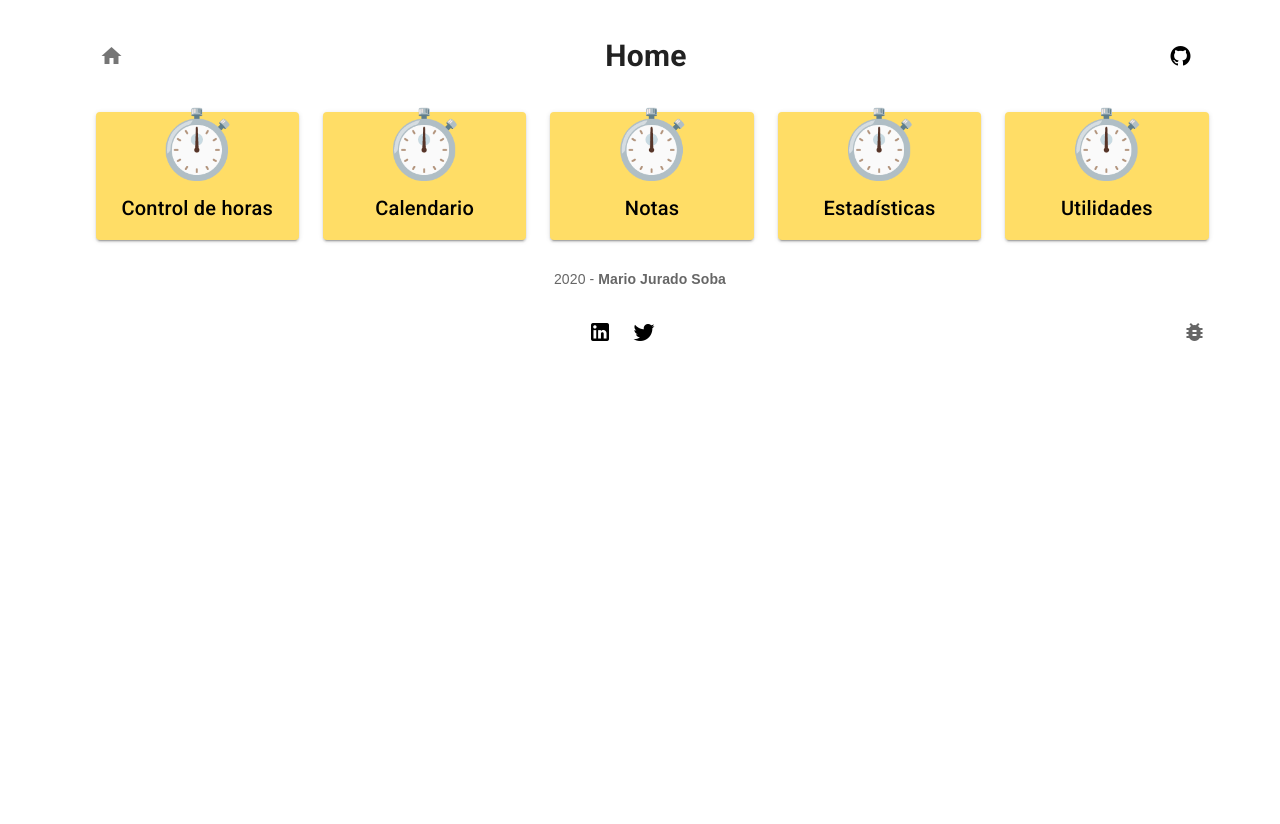
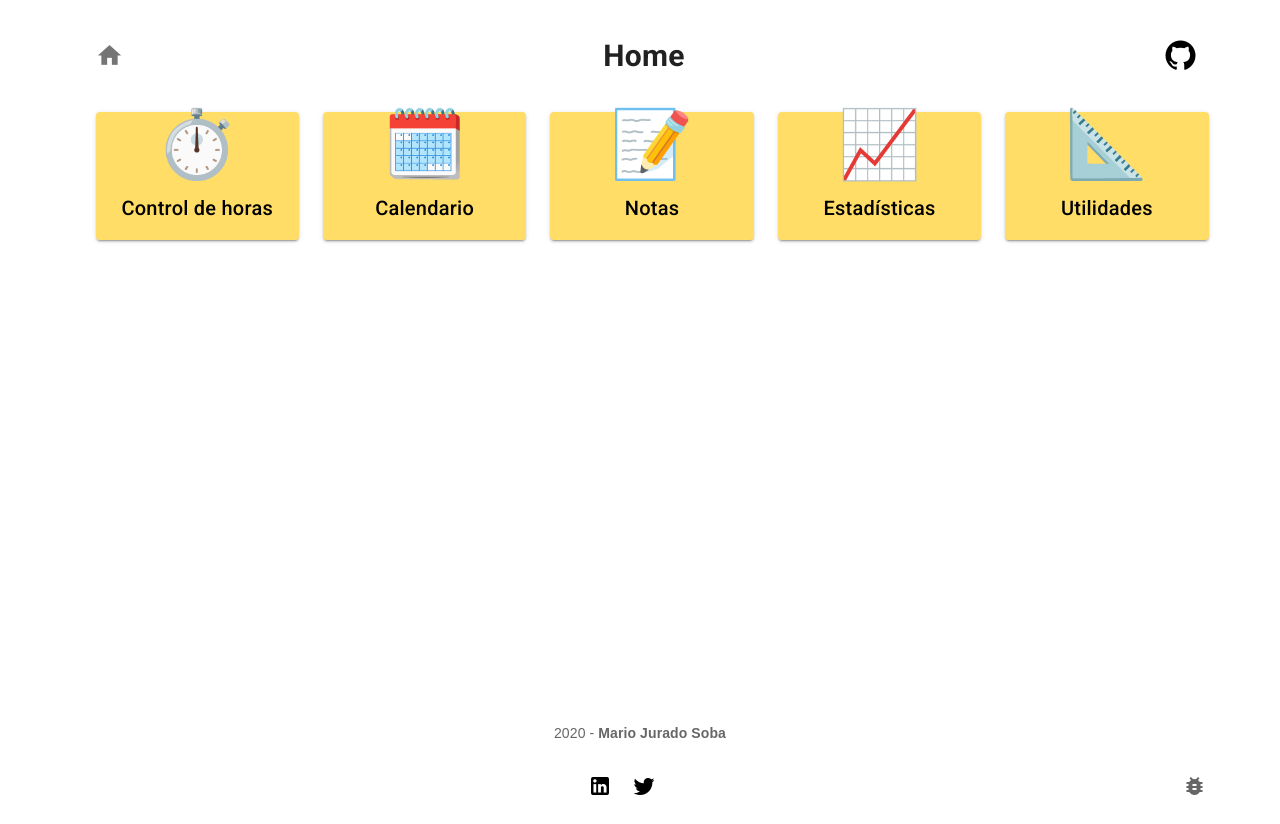
Before and after one commit to Mario2403/UtilsWeb, a Vue app: page /#/ in a window 1280 px wide. Built offline with nearby package versions, Linux system fonts and the light colour scheme.

Commit message:
Footer siempre abajo y tamaño iconos header

```diff
--- a/src/components/BarraSuperior.vue
+++ b/src/components/BarraSuperior.vue
@@ -2,7 +2,7 @@
   <div>
     <v-app-bar elevation="0" color="#FFFFFF" >
       <router-link :to="{name: 'Home'}">
-        <v-btn icon>
+        <v-btn icon large>
           <v-icon>mdi-home</v-icon>
         </v-btn>
       </router-link>
@@ -13,7 +13,7 @@
 
       <v-spacer />
       <v-btn icon href="https://github.com/Mario2403/UtilsWeb">
-        <v-icon color="#000000">mdi-github</v-icon>
+        <v-icon large color="#000000">mdi-github</v-icon>
       </v-btn>
     </v-app-bar>
   </div>
--- a/src/components/Footer.vue
+++ b/src/components/Footer.vue
@@ -2,7 +2,7 @@
   <div>
       <Modal v-if="showModal" @close="showModal = false"></Modal>
 
-    <v-footer padless color="#FFFFFF">
+    <v-footer absolute padless color="#FFFFFF">
 
       <v-card flat tile color="#FFFFFF" width="100%" class="year-and-name">
         <v-card-text>
--- a/src/views/Home.vue
+++ b/src/views/Home.vue
@@ -1,11 +1,11 @@
 <template>
   <div>
-    <v-row>
+    <v-row >
       <v-col :key="card" v-for="card in cards">
 
-        <v-card display color="#FFDD66" max-width="400" heigth="900" router :to="card.route" class="d-flex flex-column arrow menu-card">
+        <v-card display color="#FFDD66" max-width="400" router :to="card.route" class="d-flex flex-column arrow menu-card">
           <!-- <v-icon size="150" color="#092327">{{card.icon}}</v-icon> -->
-         <v-card-title class= "icono justify-center card-title">⏱️</v-card-title>
+         <v-card-title class= "icono justify-center card-title">{{card.icon}}</v-card-title>
 
           <v-card-title class="justify-center card-title">{{card.title}}</v-card-title>
         </v-card>
@@ -24,11 +24,11 @@ export default {
   data() {
     return{
       cards:[
-        { title: "Control de horas", icon: "mdi-clock-time-four-outline", route:"/" },
-        { title: "Calendario", icon: "mdi-calendar-outline", route:"Calendario" },
-        { title: "Notas", icon: "mdi-note-outline", route:"/" },
-        { title: "Estadísticas", icon: "mdi-chart-areaspline", route:"Estadisticas"},
-        { title: "Utilidades", icon: "mdi-ruler", route:"/" }
+        { title: "Control de horas", icon: "⏱️", route:"/" },
+        { title: "Calendario", icon: "🗓️", route:"Calendario" },
+        { title: "Notas", icon: "📝", route:"/" },
+        { title: "Estadísticas", icon: "📈", route:"Estadisticas"},
+        { title: "Utilidades", icon: "📐", route:"/" }
       ]
     }
   }
```
